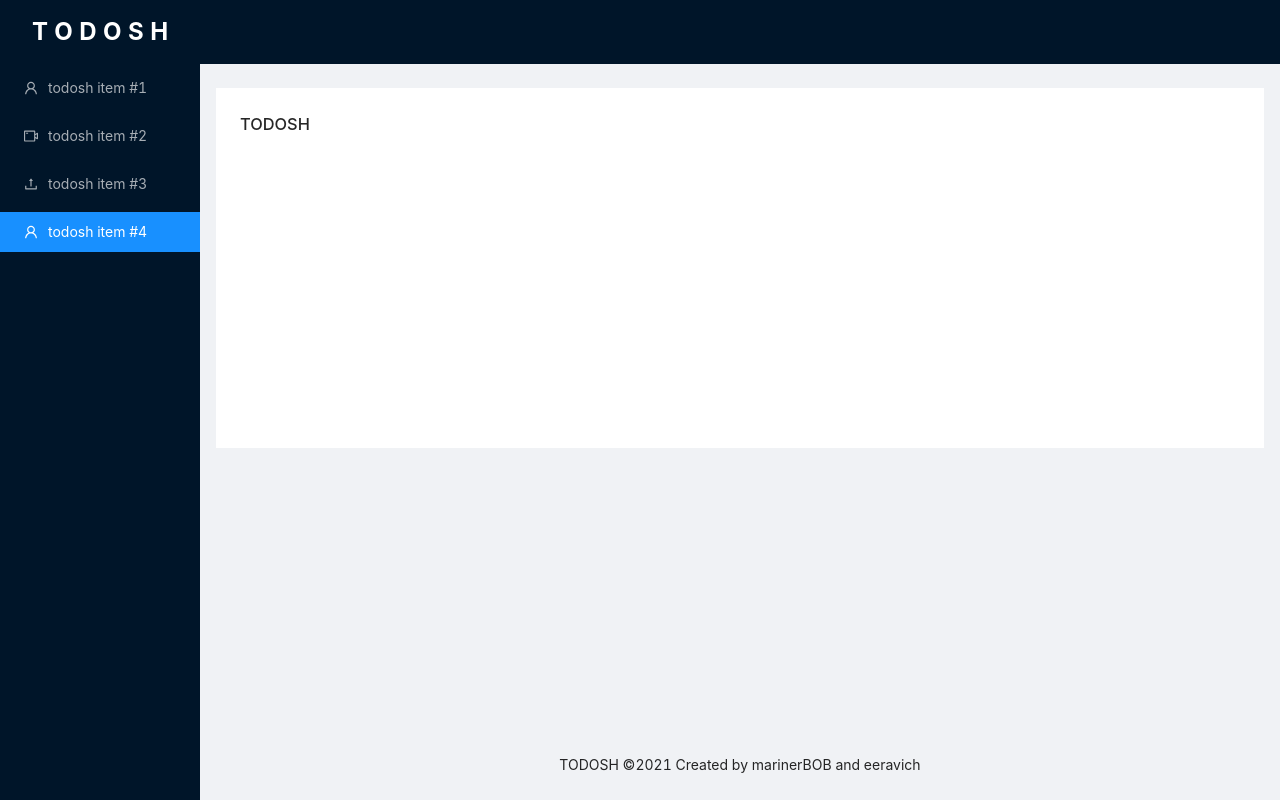
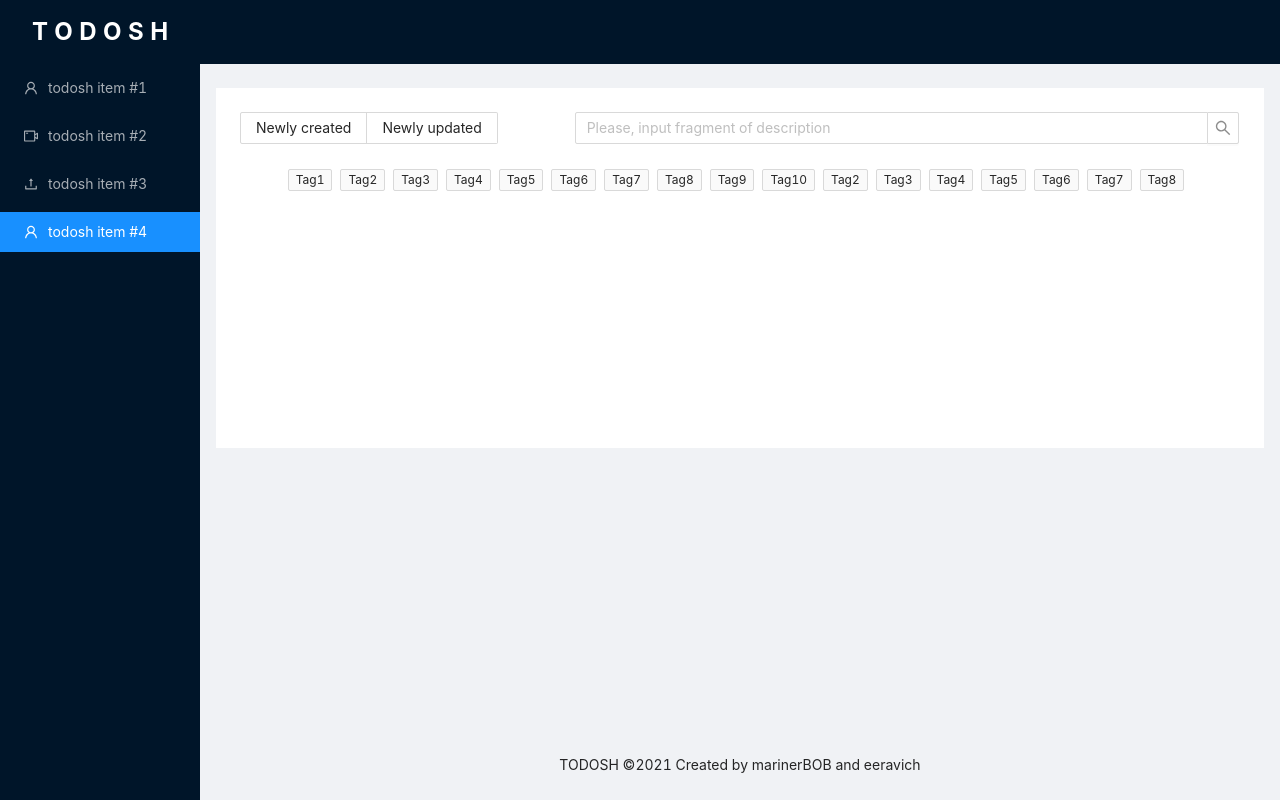
Before and after one commit to vladddbbb/todosh, a React app: page / in a window 1280 px wide. Built offline with nearby package versions, Linux system fonts and the light colour scheme.

Commit message:
Layout: added search input and tags cloud

```diff
--- /dev/null
+++ b/src/pages/main/_main.css
@@ -0,0 +1,13 @@
+.tags-container {
+  display: flex;
+  justify-content: center;
+  align-content: center;
+  flex-wrap: wrap;
+
+  width: 100%;
+  padding: 25px;
+}
+
+.ant-tag {
+  margin-bottom: 5px !important;
+}
--- a/src/pages/main/index.jsx
+++ b/src/pages/main/index.jsx
@@ -1,3 +1,46 @@
 import React from 'react';
 
-export default () => <h1>TODOSH</h1>;
+import { Input, Radio, Row, Col, Tag } from 'antd';
+
+import './_main.css';
+
+const { Search } = Input;
+
+export default () => (
+  <>
+    <Row gutter={4}>
+      <Col span={8}>
+        <Radio.Group buttonStyle="solid">
+          <Radio.Button value="created">Newly created</Radio.Button>
+          <Radio.Button value="updated">Newly updated</Radio.Button>
+        </Radio.Group>
+      </Col>
+      <Col span={16}>
+        <Search placeholder="Please, input fragment of description" />
+      </Col>
+    </Row>
+    <Row>
+      <Col span={24}>
+        <div className="tags-container">
+          <Tag>Tag1</Tag>
+          <Tag>Tag2</Tag>
+          <Tag>Tag3</Tag>
+          <Tag>Tag4</Tag>
+          <Tag>Tag5</Tag>
+          <Tag>Tag6</Tag>
+          <Tag>Tag7</Tag>
+          <Tag>Tag8</Tag>
+          <Tag>Tag9</Tag>
+          <Tag>Tag10</Tag>
+          <Tag>Tag2</Tag>
+          <Tag>Tag3</Tag>
+          <Tag>Tag4</Tag>
+          <Tag>Tag5</Tag>
+          <Tag>Tag6</Tag>
+          <Tag>Tag7</Tag>
+          <Tag>Tag8</Tag>
+        </div>
+      </Col>
+    </Row>
+  </>
+);
```
